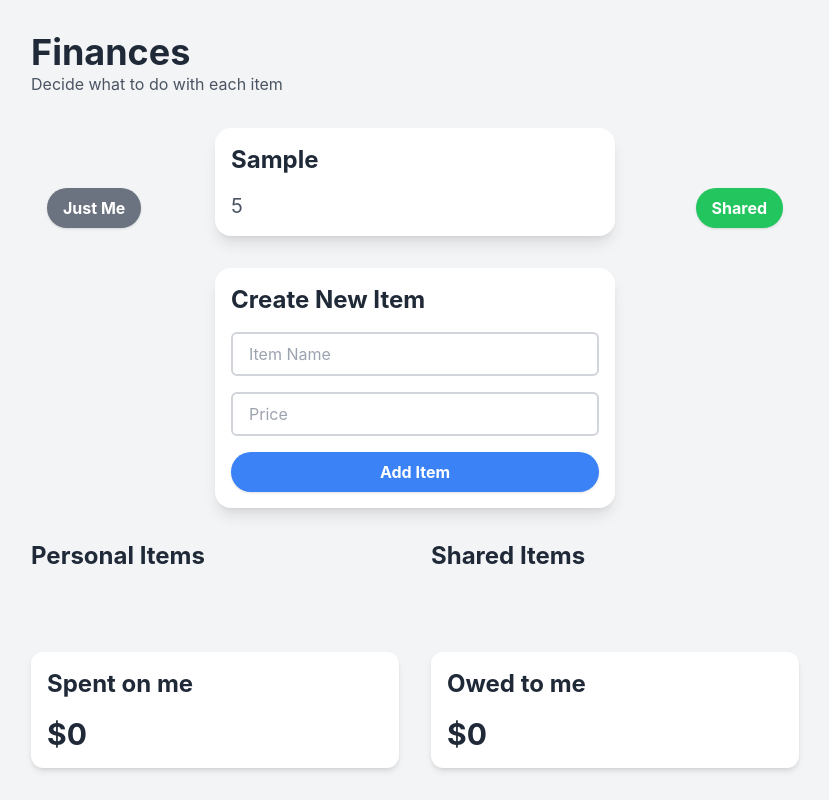
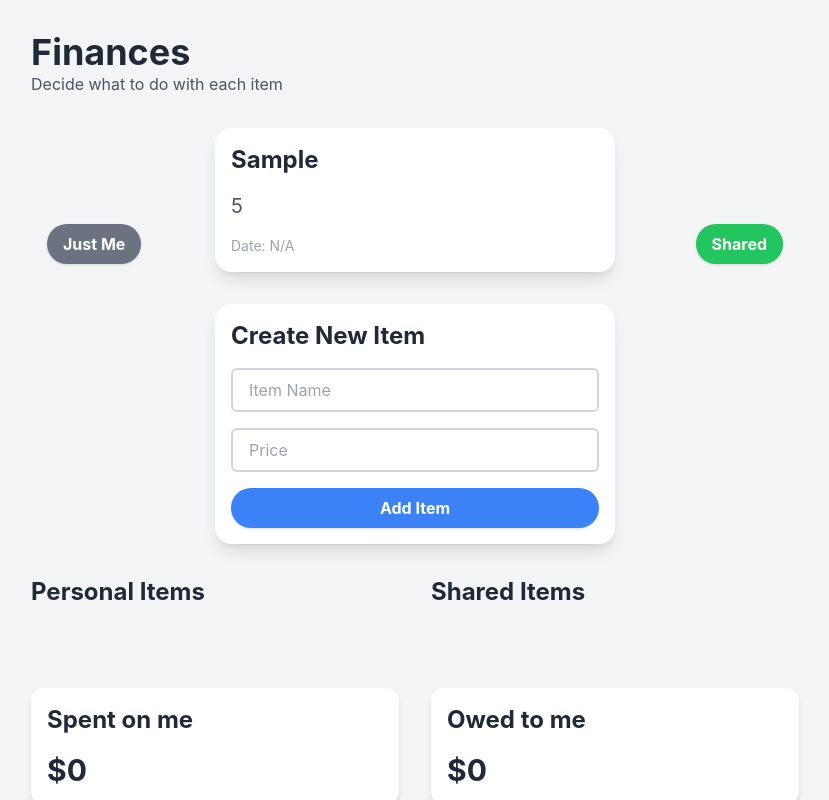
Before and after one commit to maranegrut/financey, a React (Create React App) app: page / in a window 1280 px wide. Both pictures are taken after typing "Sample", "5" into the empty fields and a click on the button "Add Item". Shown: the top 800 px of the page, without its empty margins (225-1054 px from the left). Built offline with nearby package versions, Linux system fonts and the light colour scheme; the HTML template or start-up script is replaced by a standard one.

Commit message:
add date

```diff
--- a/src/App.tsx
+++ b/src/App.tsx
@@ -4,6 +4,7 @@ import "./App.css";
 type Expense = {
   Name: string;
   Cost: number;
+  Date: string;
 };
 
 function App() {
@@ -53,6 +54,7 @@ function App() {
     const newItem = {
       Name: name,
       Cost: Number(cost.toFixed(2)),
+      Date: "N/A",
     };
     setUnsortedItems([...unsortedItems, newItem]);
   };
@@ -96,6 +98,7 @@ function App() {
                   <UnsortedExpense
                     title={unsortedItems[currentItemIndex].Name}
                     price={unsortedItems[currentItemIndex].Cost}
+                    date={unsortedItems[currentItemIndex].Date}
                   />
                   <div className="absolute bottom-0 left-0 right-0 flex justify-between px-4 py-2">
                     <button
@@ -127,6 +130,7 @@ function App() {
                       key={index}
                       title={item.Name}
                       price={item.Cost}
+                      date={item.Date}
                     />
                   ))}
                 </div>
@@ -143,6 +147,7 @@ function App() {
                       key={index}
                       title={item.Name}
                       price={item.Cost}
+                      date={item.Date}
                     />
                   ))}
                 </div>
@@ -169,20 +174,24 @@ function App() {
 type ExpenseProps = {
   title: string;
   price: number;
+  date: string;
 };
 
-const UnsortedExpense = ({ title, price }: ExpenseProps) => {
+const UnsortedExpense = ({ title, price, date }: ExpenseProps) => {
   return (
     <div className="w-full max-w-[400px] bg-white dark:bg-gray-800 rounded-2xl shadow-lg overflow-hidden p-4 flex flex-col gap-4">
       <h2 className="text-2xl font-bold text-gray-800 dark:text-gray-100">
         {title}
       </h2>
       <p className="text-xl text-gray-600 dark:text-gray-400">{`${price}`}</p>
+      <p className="text-sm text-gray-400 dark:text-gray-600">
+        {`Date: ${date}`}
+      </p>
     </div>
   );
 };
 
-const SortedExpense = ({ title, price }: ExpenseProps) => {
+const SortedExpense = ({ title, price, date }: ExpenseProps) => {
   return (
     <div className="flex flex-col gap-4">
       <div className="bg-white dark:bg-gray-800 rounded-xl shadow-md p-4">
@@ -190,6 +199,9 @@ const SortedExpense = ({ title, price }: ExpenseProps) => {
           {title}
         </h3>
         <p className="text-gray-600 dark:text-gray-400">{`${price}`}</p>
+        <p className="text-sm text-gray-400 dark:text-gray-600">
+          {`Date: ${date}`}
+        </p>
       </div>
     </div>
   );
```
